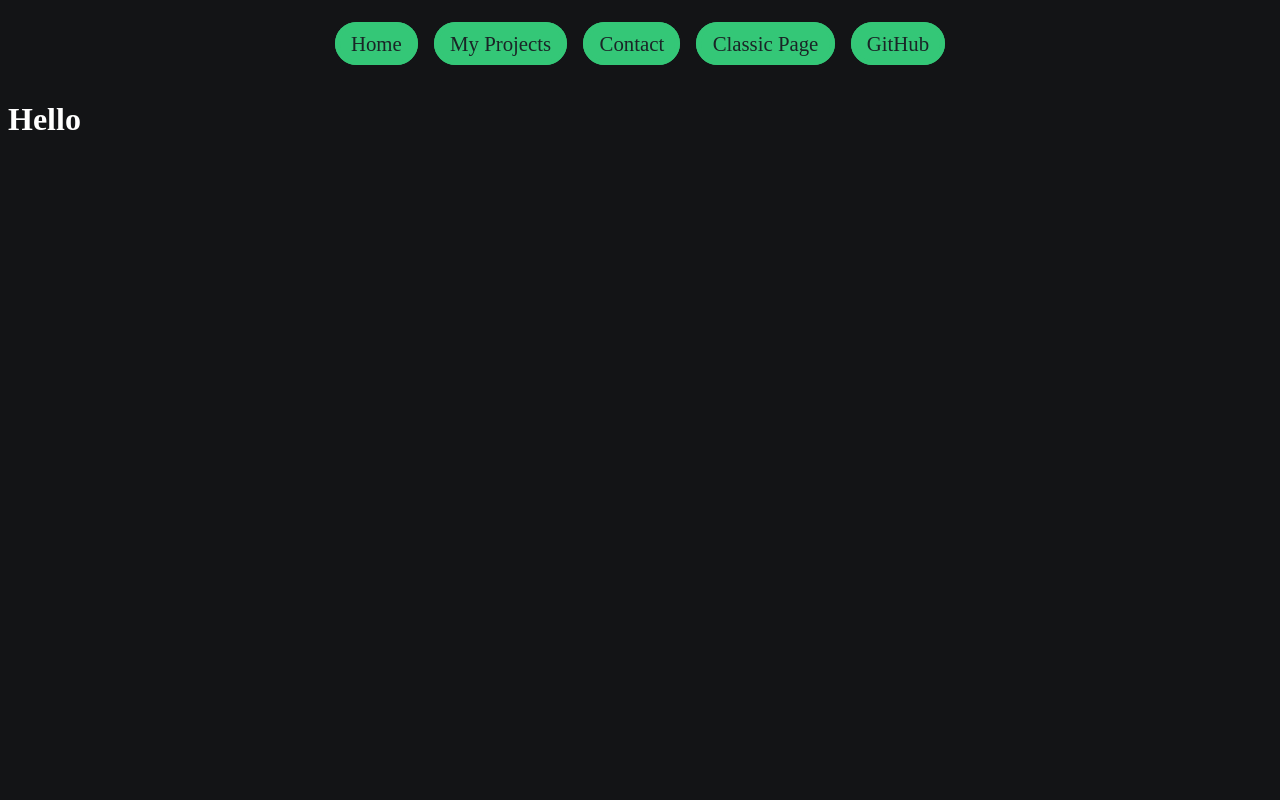
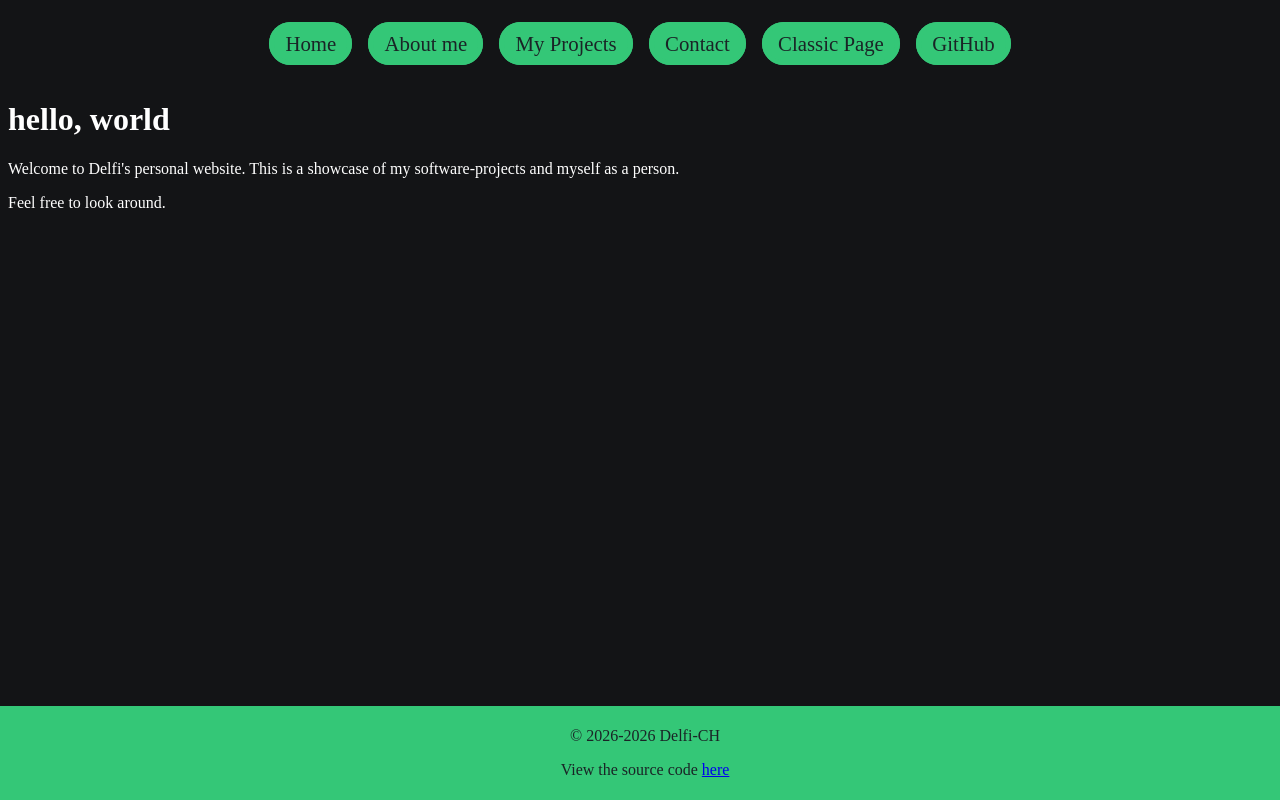
Before and after one commit to Delfi-CH/delfi-page-new, a SvelteKit app: page / in a window 1280 px wide. Built offline with nearby package versions, Linux system fonts and the light colour scheme.

Commit message:
add the root page

```diff
--- a/src/lib/routes.js
+++ b/src/lib/routes.js
@@ -1,5 +1,6 @@
 export const Routes =  [
     {name: "Home", href: "/"},
+    {name: "About me", href: "/about"},
     {name: "My Projects", href: "/projects"},
     {name: "Contact", href: "/contact"},
     {name: "Classic Page", href: "https://classic.delfi.dev/"},
--- a/src/routes/+page.svelte
+++ b/src/routes/+page.svelte
@@ -1,9 +1,13 @@
 <script>
 
 import Navigation from "$lib/components/Navigation.svelte";
+import Footer from "$lib/components/Footer.svelte";
 </script>
 
 <main>
     <Navigation></Navigation>
-    <h1>Hello</h1>
+    <h1>hello, world</h1>
+    <p>Welcome to Delfi's personal website. This is a showcase of my software-projects and myself as a person.</p>
+    <p>Feel free to look around.</p>
+    <Footer></Footer>
 </main>
```
